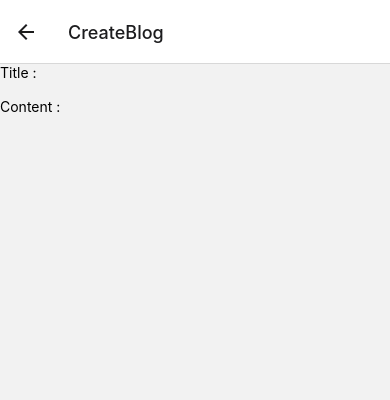
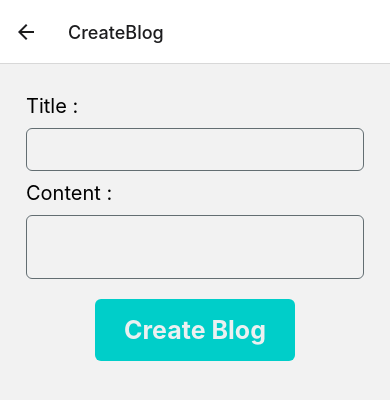
Before and after one commit to ItsMeVishal007/Native-Blog, a React Native app: screen /CreateBlog in a window 390 px wide. Shown: the top 400 px of the page. Built offline with nearby package versions, Linux system fonts and the light colour scheme.

Commit message:
modified all files

```diff
--- a/src/contexts/BlogContext.js
+++ b/src/contexts/BlogContext.js
@@ -9,7 +9,8 @@ const reducer = (state, action) => {
         ...state,
         {
           id: Math.floor(Math.random() * 99999),
-          title: `This is blog ${state.length + 1}`,
+          title: action.payload.title,
+          content: action.payload.content,
         },
       ];
     case "deleteBlog":
@@ -22,8 +23,8 @@ const reducer = (state, action) => {
 export const BlogProvider = ({ children }) => {
   const [state, dispatch] = useReducer(reducer, []);
 
-  const addBlog = () => {
-    dispatch({ type: "addBlog" });
+  const addBlog = (title, content) => {
+    dispatch({ type: "addBlog", payload: { title, content } });
   };
 
   const delBlog = (id) => {
--- a/src/screens/CreateScreen.js
+++ b/src/screens/CreateScreen.js
@@ -1,28 +1,84 @@
-import React, { useState } from "react";
-import { View, Text, TextInput, StyleSheet } from "react-native";
+import React, { useState, useContext } from "react";
+import {
+  View,
+  Text,
+  TextInput,
+  StyleSheet,
+  TouchableOpacity,
+} from "react-native";
+import BlogContext from "../contexts/BlogContext";
 
 const CreateScreen = ({ route, navigation }) => {
+  const { addBlog } = useContext(BlogContext);
   const [title, setTitle] = useState("");
   const [content, setContent] = useState("");
 
   return (
-    <View>
-      <Text>Title :</Text>
+    <View style={Style.main}>
+      <Text style={Style.label}>Title :</Text>
       <TextInput
+        style={Style.input}
         value={title}
         onChangeText={(text) => {
           setTitle(text);
         }}
       />
-      <Text>Content :</Text>
+      <Text style={Style.label}>Content :</Text>
       <TextInput
+        multiline={true}
+        style={Style.input}
         value={content}
         onChangeText={(text) => {
           setContent(text);
         }}
       />
+
+      <TouchableOpacity
+        style={Style.btn}
+        onPress={() => {
+          addBlog(title, content);
+          navigation.navigate("BlogList", { title, content });
+        }}
+      >
+        <Text style={Style.btnText}>Create Blog</Text>
+      </TouchableOpacity>
     </View>
   );
 };
 
+const Style = StyleSheet.create({
+  main: {
+    paddingHorizontal: 26,
+    marginTop: 20,
+  },
+  btn: {
+    backgroundColor: "#00cec9",
+    textAlign: "center",
+    padding: 16,
+    alignSelf: "center",
+    borderRadius: 6,
+    width: 200,
+    alignItems: "center",
+    marginTop: 20,
+  },
+  btnText: {
+    color: "#ecf0f1",
+    fontSize: 25,
+    fontWeight: "bold",
+  },
+  label: {
+    fontSize: 20,
+    marginBottom: 10,
+    marginTop: 10,
+  },
+  input: {
+    fontSize: 18,
+    padding: 10,
+    paddingHorizontal: 10,
+    borderWidth: 1,
+    borderColor: "#636e72",
+    borderRadius: 6,
+  },
+});
+
 export default CreateScreen;
--- a/src/screens/IndexScreen.js
+++ b/src/screens/IndexScreen.js
@@ -39,12 +39,13 @@ const Index = ({ navigation }) => {
               navigation.navigate("Show", {
                 id: item.id,
                 title: item.title,
+                content: item.content
               });
             }}
           >
             <View style={Styles.row}>
               <Text style={Styles.listText}>
-                {item.title} - {item.id}
+                {item.title.substr(0, 20)}
               </Text>
               <TouchableOpacity onPress={() => delBlog(item.id)}>
                 <FontAwesome name="trash" size={24} color="black" />
@@ -54,7 +55,7 @@ const Index = ({ navigation }) => {
         )}
       />
 
-      <TouchableOpacity style={Styles.btn} onPress={() => addBlog()}>
+      <TouchableOpacity style={Styles.btn} onPress={() => {navigation.navigate("CreateBlog")}}>
         <Text style={Styles.btnText}>add Blog</Text>
       </TouchableOpacity>
     </View>
@@ -79,18 +80,19 @@ const Styles = StyleSheet.create({
     fontWeight: "bold",
   },
   btn: {
-    backgroundColor: "lightblue",
+    backgroundColor: "#00cec9",
     textAlign: "center",
     padding: 16,
     alignSelf: "center",
     borderRadius: 6,
     width: 200,
+
   },
   btnText: {
     fontSize: 22,
     fontWeight: "bold",
     textAlign: "center",
-    color: "#414A4C",
+    color: "#ecf0f1",
   },
 });
 
--- a/src/screens/ShowScreen.js
+++ b/src/screens/ShowScreen.js
@@ -2,15 +2,39 @@ import React from "react";
 import { Text, View, StyleSheet } from "react-native";
 
 const ShowScreen = ({ route, navigation }) => {
-  const { id, title } = route.params;
+  const { id, title, content } = route.params;
   console.log(">>>>>>", id, title);
   return (
-    <View>
-      <Text>
-        {id} - {title}
-      </Text>
+    <View style={Styles.root}>
+      <View style={Styles.container}>
+        <Text style={Styles.title}>Title: {title}</Text>
+        <Text style={Styles.content}>Content: {content}</Text>
+      </View>
     </View>
   );
 };
 
+const Styles = StyleSheet.create({
+  root: {
+    paddingHorizontal: 25,
+    paddingTop: 25,
+  },
+  container: {
+    borderWidth: 1,
+    borderColor: "#636e72",
+    padding: 20,
+    maxHeight: 'auto',
+    borderRadius: 6,
+    backgroundColor:'#ffffff'
+  },
+  title:{
+    fontSize: 28,
+    color: "#414A4C",
+    fontWeight: "bold"
+  },
+  content:{
+    fontSize: 20,
+    color: "#414A4C",
+  }
+});
 export default ShowScreen;
```
